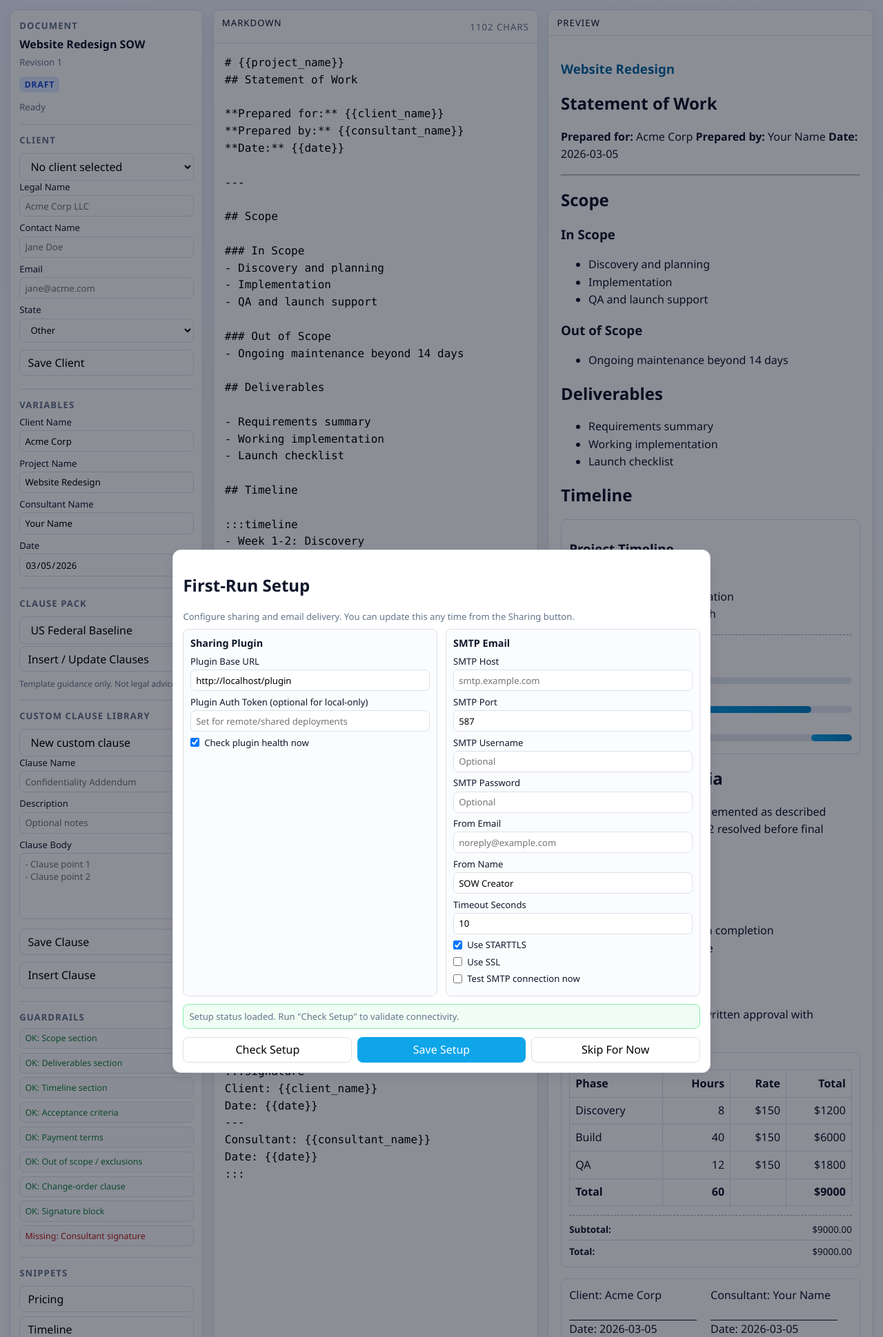
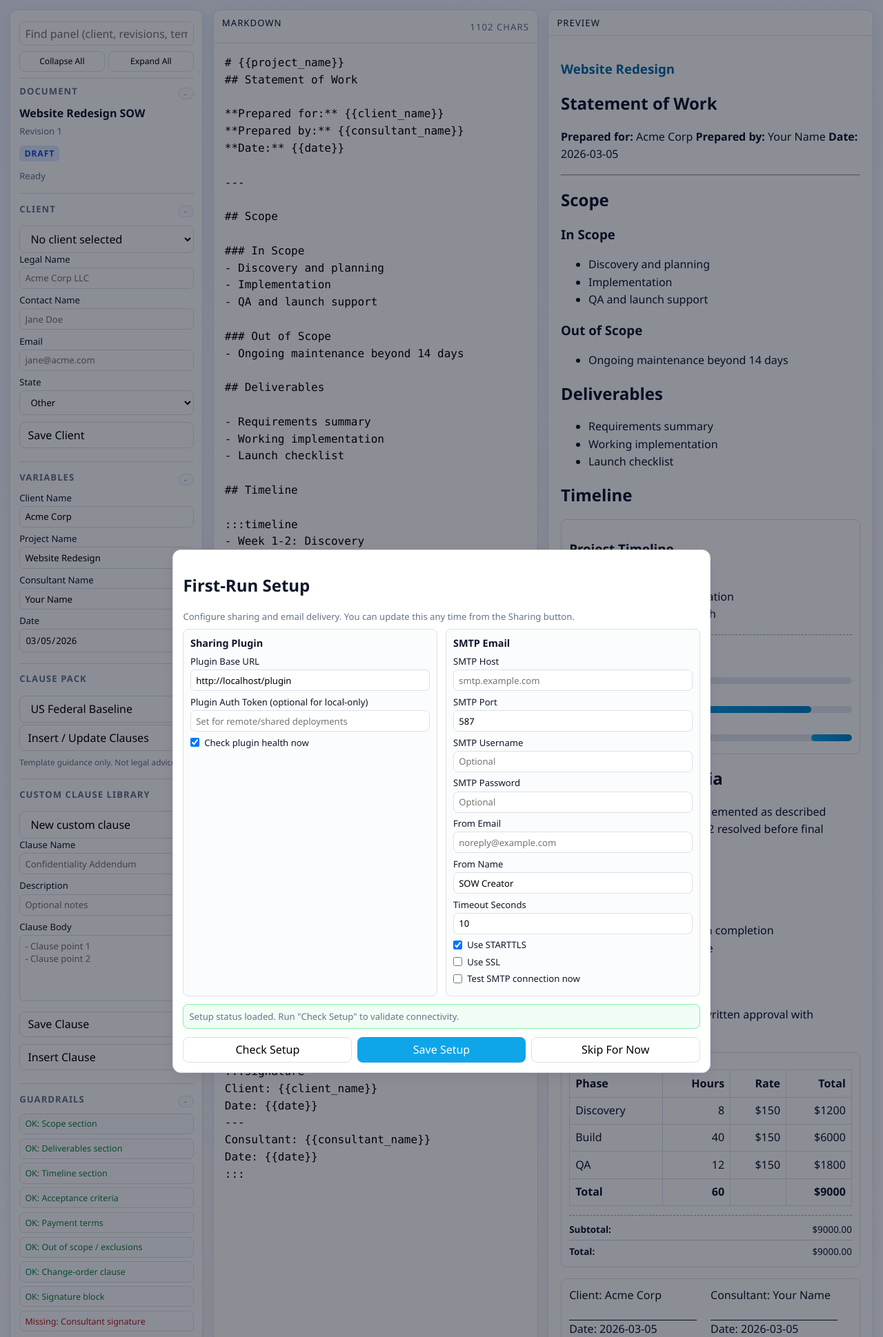
Before and after one commit to Aren-Garro/StatementOfWork, a Flask app: page / in a window 1280 px wide. Shown: the part 114-2053 px from the top of the page at 69% size. Run offline with Flask 3, Linux system fonts and the light colour scheme; data that the repository does not hold is empty; parts of the project's set-up code (start-up, migrations or seed data) failed here and were passed over; some libraries are stand-ins or nearby versions.

Commit message:
Improve editor usability with collapsible panels and quick actions

```diff
--- a/static/css/app.css
+++ b/static/css/app.css
@@ -120,10 +120,74 @@ textarea {
     overflow-y: auto;
 }
 
+.sidebar-tools {
+    position: sticky;
+    top: 0;
+    z-index: 3;
+    background: #ffffff;
+    padding-bottom: 0.6rem;
+    margin-bottom: 0.55rem;
+    border-bottom: 1px solid var(--line);
+}
+
+.sidebar-tools input {
+    width: 100%;
+    margin-bottom: 0.45rem;
+}
+
+.sidebar-tool-actions {
+    display: grid;
+    grid-template-columns: 1fr 1fr;
+    gap: 0.35rem;
+}
+
+.btn-small-inline {
+    width: 100%;
+    text-align: center;
+    padding: 0.35rem 0.4rem;
+    font-size: 0.76rem;
+}
+
 .sidebar section + section {
     margin-top: 1rem;
     padding-top: 0.8rem;
     border-top: 1px solid var(--line);
+}
+
+.sidebar-section {
+    transition: opacity 120ms ease;
+}
+
+.section-header {
+    display: flex;
+    align-items: center;
+    justify-content: space-between;
+    gap: 0.45rem;
+    margin-bottom: 0.3rem;
+}
+
+.section-header h2 {
+    margin: 0;
+}
+
+.section-toggle {
+    border: 1px solid var(--line);
+    border-radius: 999px;
+    background: #f8fbff;
+    color: var(--muted);
+    font-size: 0.72rem;
+    letter-spacing: 0.06em;
+    text-transform: uppercase;
+    padding: 0.1rem 0.5rem;
+    cursor: pointer;
+}
+
+.sidebar-section.collapsed .section-body {
+    display: none;
+}
+
+.sidebar-section.filtered-out {
+    display: none;
 }
 
 .sidebar h2 {
--- a/static/js/editor.js
+++ b/static/js/editor.js
@@ -302,6 +302,9 @@ Date: {{date}}
             new_custom_clause: 'New custom clause',
             signature_as: 'Signing as {role}. Draw your signature below.',
             library_search_placeholder: 'Search templates',
+            sidebar_filter_placeholder: 'Find panel (client, revisions, templates...)',
+            btn_collapse_all: 'Collapse All',
+            btn_expand_all: 'Expand All',
         },
         es: {
             btn_new: 'Nuevo',
@@ -325,6 +328,9 @@ Date: {{date}}
             new_custom_clause: 'Nueva clausula personalizada',
             signature_as: 'Firmando como {role}. Dibuje su firma abajo.',
             library_search_placeholder: 'Buscar plantillas',
+            sidebar_filter_placeholder: 'Buscar panel (cliente, revisiones, plantillas...)',
+            btn_collapse_all: 'Contraer todo',
+            btn_expand_all: 'Expandir todo',
         },
         fr: {
             btn_new: 'Nouveau',
@@ -348,6 +354,9 @@ Date: {{date}}
             new_custom_clause: 'Nouvelle clause personnalisee',
             signature_as: 'Signature en tant que {role}. Dessinez votre signature ci-dessous.',
             library_search_placeholder: 'Rechercher des modeles',
+            sidebar_filter_placeholder: 'Trouver un panneau (client, revisions, modeles...)',
+            btn_collapse_all: 'Tout reduire',
+            btn_expand_all: 'Tout ouvrir',
         },
     };
 
@@ -382,6 +391,10 @@ Date: {{date}}
             statusLoaded: false,
             completed: false,
             authToken: '',
+        },
+        sidebar: {
+            filter: '',
+            collapsed: {},
         },
     };
 
@@ -460,6 +473,13 @@ Date: {{date}}
         btnSetupCheck: document.getElementById('btn-setup-check'),
         btnSetupSave: document.getElementById('btn-setup-save'),
         btnSetupSkip: document.getElementById('btn-setup-skip'),
+        sidebarFilter: document.getElementById('sidebar-filter'),
+        btnCollapseAll: document.getElementById('btn-collapse-all'),
+        btnExpandAll: document.getElementById('btn-expand-all'),
+        quickSave: document.getElementById('btn-quick-save'),
+        quickPrint: document.getElementById('btn-quick-print'),
+        quickPdf: document.getElementById('btn-quick-pdf'),
+        quickShare: document.getElementById('btn-quick-share'),
         varInputs: document.querySelectorAll('[data-var]'),
         snippetButtons: document.querySelectorAll('[data-snippet]'),
     };
@@ -507,6 +527,27 @@ Date: {{date}}
         el.btnSettings.textContent = t('btn_settings');
         el.btnPublish.textContent = t('btn_publish');
         el.librarySearch.placeholder = t('library_search_placeholder');
+        if (el.sidebarFilter) {
+            el.sidebarFilter.placeholder = t('sidebar_filter_placeholder');
+        }
+        if (el.btnCollapseAll) {
+            el.btnCollapseAll.textContent = t('btn_collapse_all');
+        }
+        if (el.btnExpandAll) {
+            el.btnExpandAll.textContent = t('btn_expand_all');
+        }
+        if (el.quickSave) {
+            el.quickSave.textContent = t('btn_save');
+        }
+        if (el.quickPrint) {
+            el.quickPrint.textContent = t('btn_export');
+        }
+        if (el.quickPdf) {
+            el.quickPdf.textContent = t('btn_export_pdf');
+        }
+        if (el.quickShare) {
+            el.quickShare.textContent = t('btn_publish');
+        }
     }
 
     function setLocale(locale) {
@@ -2673,6 +2714,99 @@ ${el.preview.innerHTML}
         el.btnPublish.title = configured ? 'Publish read-only link' : 'Run setup to configure sharing first';
     }
 
+    function getSidebarSections() {
+        return Array.from(document.querySelectorAll('.sidebar .sidebar-section'));
+    }
+
+    function sectionStorageKey(sectionId) {
+        return 'sidebar_section_' + sectionId;
+    }
+
+    function setSectionCollapsed(section, collapsed) {
+        const sectionId = section.dataset.sectionId;
+        section.classList.toggle('collapsed', Boolean(collapsed));
+        const toggle = section.querySelector('.section-toggle');
+        if (toggle) {
+            toggle.textContent = collapsed ? '+' : '-';
+            toggle.setAttribute('aria-label', collapsed ? 'Expand panel' : 'Collapse panel');
+        }
+        if (sectionId) {
+            state.sidebar.collapsed[sectionId] = Boolean(collapsed);
+            localStorage.setItem(sectionStorageKey(sectionId), collapsed ? '1' : '0');
+        }
+    }
+
+    function setAllSectionsCollapsed(collapsed) {
+        getSidebarSections().forEach((section) => {
+            setSectionCollapsed(section, collapsed);
+        });
+    }
+
+    function applySidebarFilter(query) {
+        const normalized = (query || '').trim().toLowerCase();
+        state.sidebar.filter = normalized;
+        getSidebarSections().forEach((section) => {
+            const title = String(section.dataset.sectionTitle || '').toLowerCase();
+            const hide = normalized && !title.includes(normalized);
+            section.classList.toggle('filtered-out', hide);
+        });
+    }
+
+    function initSidebarPanels() {
+        const sections = Array.from(document.querySelectorAll('.sidebar > section'));
+        sections.forEach((section, index) => {
+            section.classList.add('sidebar-section');
+            if (!section.dataset.sectionId) {
+                section.dataset.sectionId = 'section_' + (index + 1);
+            }
+
+            const heading = section.querySelector('h2');
+            if (!heading) {
+                return;
+            }
+            const title = heading.textContent.trim();
+            section.dataset.sectionTitle = title;
+
+            const body = document.createElement('div');
+            body.className = 'section-body';
+
+            while (heading.nextSibling) {
+                body.appendChild(heading.nextSibling);
+            }
+
+            const header = document.createElement('div');
+            header.className = 'section-header';
+            heading.parentNode.insertBefore(header, heading);
+            header.appendChild(heading);
+
+            const toggle = document.createElement('button');
+            toggle.type = 'button';
+            toggle.className = 'section-toggle';
+            toggle.textContent = '-';
+            toggle.setAttribute('aria-label', 'Collapse panel');
+            header.appendChild(toggle);
+            toggle.addEventListener('click', function () {
+                const nextCollapsed = !section.classList.contains('collapsed');
+                setSectionCollapsed(section, nextCollapsed);
+            });
+
+            section.appendChild(body);
+
+            const persisted = localStorage.getItem(sectionStorageKey(section.dataset.sectionId));
+            if (persisted === '1') {
+                setSectionCollapsed(section, true);
+            }
+        });
+
+        if (el.sidebarFilter) {
+            const savedFilter = (localStorage.getItem('sidebar_filter') || '').trim();
+            if (savedFilter) {
+                el.sidebarFilter.value = savedFilter;
+                applySidebarFilter(savedFilter);
+            }
+        }
+    }
+
     function setupEvents() {
         el.editor.addEventListener('input', function () {
             const revision = ensureEditableCurrent();
@@ -2760,6 +2894,23 @@ ${el.preview.innerHTML}
         el.libraryIndustry.addEventListener('change', function () {
             scheduleLibraryRefresh();
         });
+        if (el.sidebarFilter) {
+            el.sidebarFilter.addEventListener('input', function () {
+                const value = el.sidebarFilter.value || '';
+                localStorage.setItem('sidebar_filter', value);
+                applySidebarFilter(value);
+            });
+        }
+        if (el.btnCollapseAll) {
+            el.btnCollapseAll.addEventListener('click', function () {
+                setAllSectionsCollapsed(true);
+            });
+        }
+        if (el.btnExpandAll) {
+            el.btnExpandAll.addEventListener('click', function () {
+                setAllSectionsCollapsed(false);
+            });
+        }
         el.btnSignatureClear.addEventListener('click', resetSignatureCanvas);
         el.btnSignatureCancel.addEventListener('click', closeSignatureModal);
         el.btnSignatureAccept.addEventListener('click', acceptSignatureFromModal);
@@ -2802,6 +2953,32 @@ ${el.preview.innerHTML}
         });
         el.btnExportMd.addEventListener('click', exportMarkdown);
         el.btnExportJson.addEventListener('click', exportJson);
+        if (el.quickSave) {
+            el.quickSave.addEventListener('click', function () {
+                saveCurrentDoc().catch(console.error);
+            });
+        }
+        if (el.quickPrint) {
+            el.quickPrint.addEventListener('click', function () {
+                openPrintWindow();
+            });
+        }
+        if (el.quickPdf) {
+            el.quickPdf.addEventListener('click', function () {
+                downloadPdfExport().catch(function (err) {
+                    console.error(err);
+                    alert('PDF export failed.');
+                });
+            });
+        }
+        if (el.quickShare) {
+            el.quickShare.addEventListener('click', function () {
+                publishDocument().catch(function (err) {
+                    console.error(err);
+                    alert('Publish failed.');
+                });
+            });
+        }
 
         el.btnImport.addEventListener('click', function () {
             el.fileImport.value = '';
@@ -2866,6 +3043,13 @@ ${el.preview.innerHTML}
                 event.preventDefault();
                 openPrintWindow();
             }
+            if (event.key === '/' && document.activeElement !== el.editor && document.activeElement !== el.sidebarFilter) {
+                event.preventDefault();
+                if (el.sidebarFilter) {
+                    el.sidebarFilter.focus();
+                    el.sidebarFilter.select();
+                }
+            }
         });
     }
 
@@ -2884,6 +3068,7 @@ ${el.preview.innerHTML}
             el.languageSelect.value = state.locale;
         }
         clearComparison();
+        initSidebarPanels();
         bindDocToUi();
         renderDocList();
         setupEvents();
--- a/templates/editor.html
+++ b/templates/editor.html
@@ -48,6 +48,13 @@
 
     <main class="editor-layout">
         <aside class="sidebar">
+            <div class="sidebar-tools">
+                <input id="sidebar-filter" type="text" placeholder="Find panel (client, revisions, templates...)">
+                <div class="sidebar-tool-actions">
+                    <button id="btn-collapse-all" class="btn btn-small-inline">Collapse All</button>
+                    <button id="btn-expand-all" class="btn btn-small-inline">Expand All</button>
+                </div>
+            </div>
             <section>
                 <h2>Document</h2>
                 <p id="doc-name" class="doc-name"></p>
@@ -171,6 +178,12 @@
             <article id="preview-content" class="preview theme-modern"></article>
         </section>
     </main>
+    <div class="quick-actions" aria-label="Quick actions">
+        <button id="btn-quick-save" class="btn btn-primary">Save</button>
+        <button id="btn-quick-print" class="btn">Print</button>
+        <button id="btn-quick-pdf" class="btn">PDF</button>
+        <button id="btn-quick-share" class="btn">Share</button>
+    </div>
 
     <div id="signature-modal" class="modal hidden" role="dialog" aria-modal="true" aria-labelledby="signature-title">
         <div class="modal-content">
```
Also changed, not shown: other parts of static/css/app.css (+29 -0 lines).
